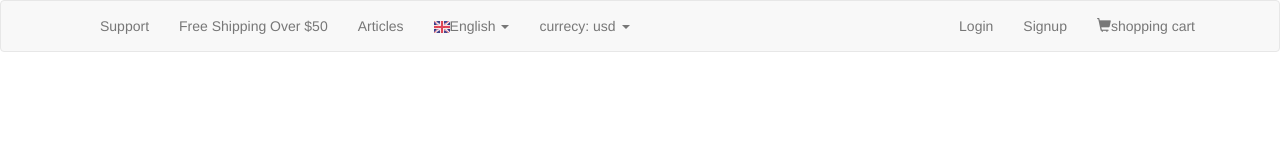
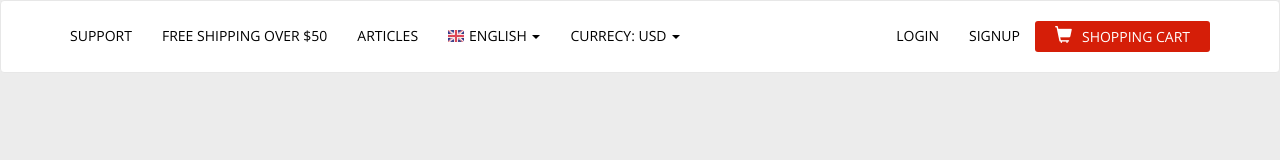
Before and after one commit to ddimonl/bootstrap-3-practice, a plain HTML site: page index.html in a window 1280 px wide. Drawn offline with nearby package versions, Linux system fonts and the light colour scheme.

Commit message:
3rd lesson

```diff
--- a/css/style.css
+++ b/css/style.css
@@ -1,8 +1,70 @@
-/*font-family: 'Open Sans', sans-serif;*/
+
+body{
+	background: #ececec;
+	font-family: 'Open Sans', sans-serif;
+	font-size: 14px;
+	color: #000;
+	min-width: 320px;
+}
+/*img{
+	min-width: 100%;
+	height: auto;
+}*/
+h3{
+	font-size: 24px;
+	font-weight: 700;
+}
+.btn-red{
+	background: #d51e08;
+	color: #fff;
+}
+.btn-red:hover{
+	background: #ec4835;
+}
+/* ==========header============= */
+.menu-top .navbar{
+	margin-bottom: 0;
+	background: #fff;
+	padding: 20px 0;
+	text-transform: uppercase;
+}
+.menu-top .navbar-default .navbar-nav > li > a{
+	color: #000;
+	padding-bottom: 5px;
+	padding-top: 5px;
+	transition: background .3s;
+}
+.menu-top .navbar-default .navbar-nav > li > a:hover{
+	text-decoration: underline;
+}
+.menu-top .navbar-default .navbar-nav > li > a.btn-red{
+	color: #fff;
+	border-radius: 3px;
+	padding: 5px 20px;
+}
+.menu-top .navbar-default .navbar-nav > li > a.btn-red:hover{
+	background: #ec4835;
+	text-decoration: none;
+}
+.menu-top .navbar-default .navbar-nav > li > a > .glyphicon{
+	margin-right: 10px;
+	font-size: 17px;
+}
+.menu-top .container,
+.menu-top .navbar-collapse{
+	padding-left: 0;
+}
+.flag{
+	margin-right: 5px;
+	position: relative;
+	top: -1px;
+}
 
 /* Large Devices, Wide Screens */
 @media only screen and (max-width : 1200px) {
-
+	.menu-top .navbar-nav{
+		float: none !important;
+	}
 }
 
 /* Medium Devices, Desktops */
@@ -12,7 +74,13 @@
 
 /* Small Devices, Tablets */
 @media only screen and (max-width : 768px) {
-
+	.menu-top .navbar-default .navbar-nav > li > a:hover{
+		background: #eee;
+	}
+	.menu-top .container,
+	.menu-top .navbar-collapse{
+		padding-left: 15px;
+	}
 }
 
 /* Extra Small Devices, Phones */
```
